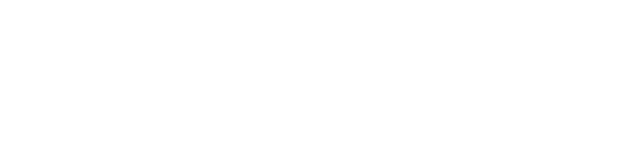
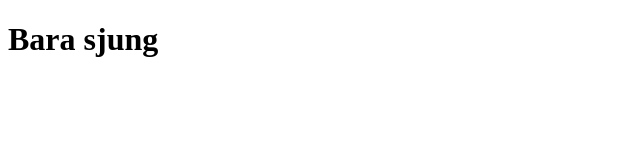
Before and after one commit to jessworks/fed23-arbetsmetodik-min-hobby, a plain HTML site: page index.html in a window 1280 px wide. Shown: the whole page, without its empty margins (0-640 px from the left). Drawn offline with Linux system fonts and the light colour scheme.

Commit message:
Added h1

```diff
--- a/index.html
+++ b/index.html
@@ -6,6 +6,8 @@
     <title>Bara sjung</title>
 </head>
 <body>
-    <header></header>
+    <header>
+        <h1>Bara sjung</h1>
+    </header>
 </body>
 </html>
```
